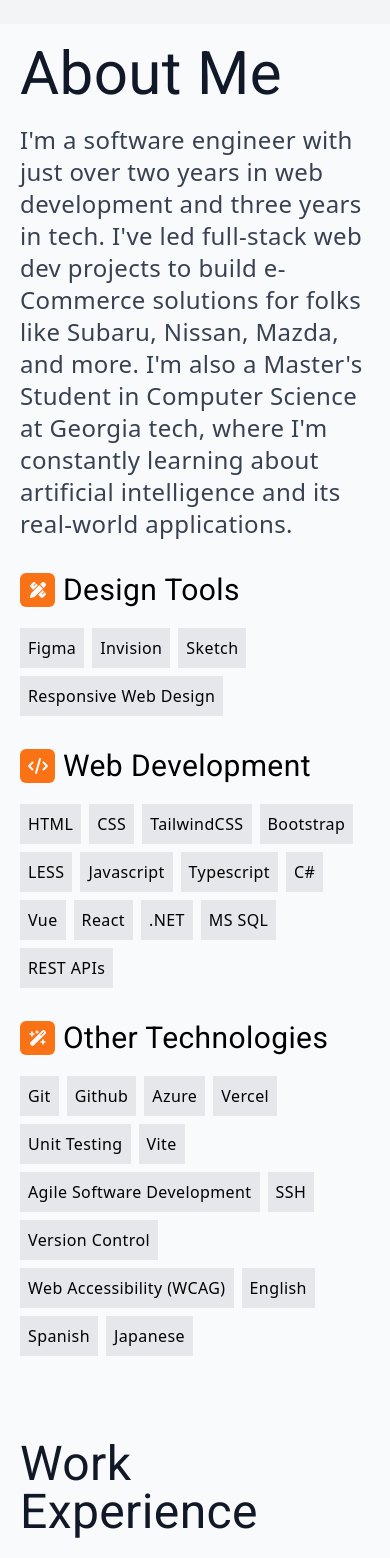
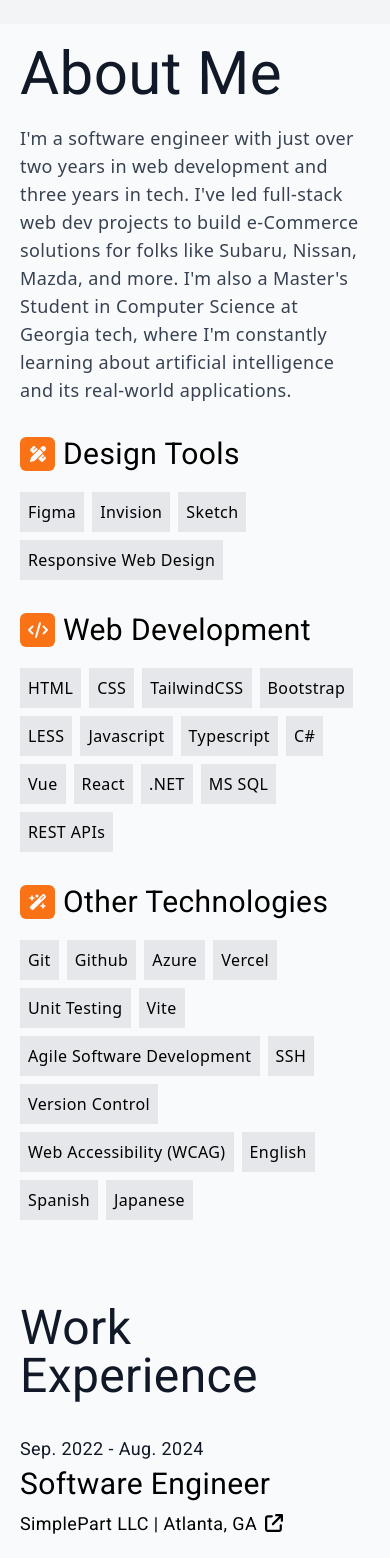
Before and after one commit to ShultzWilliam/Portfolio, a React (Vite) app: page / in a window 390 px wide. Shown: the part 820-2378 px from the top of the page. Built offline with nearby package versions, Linux system fonts and the light colour scheme; the HTML template or start-up script is replaced by a standard one.

Commit message:
updated text sizes for mobile users

```diff
--- a/src/AboutMe.tsx
+++ b/src/AboutMe.tsx
@@ -39,10 +39,10 @@
 
 const Job: React.FC<JobProps> = ({ date, jobTitle, companyName, companyLink, description, tools }) => (
   <div className="job flex flex-col  w-full text-2xl pt-5 pb-5">
-    <div className="left-side font-roboto text-gray-900 text-md leading-none">{date}</div>
+    <div className="left-side font-roboto text-gray-900 text-lg md:text-2xl leading-none">{date}</div>
     <div className="right-side">
-      <p className="job-title font-roboto text-3xl leading-loose">{jobTitle}</p>
-      <p className="company-name hover:text-orange-500 transition-all w-fit">
+      <p className="job-title font-roboto my-2 text-3xl">{jobTitle}</p>
+      <p className="company-name hover:text-orange-500 transition-all text-lg md:text-2xl w-fit">
         <a href={companyLink} target="_blank" rel="noopener noreferrer">
           {companyName}
         </a>
@@ -66,7 +66,7 @@
           <h2 className="about-me-header text-gray-900 font-roboto text-6xl text-start">
             About Me
           </h2>
-          <div className="about-me-description text-gray-700  mt-5 text-2xl">
+          <div className="about-me-description text-gray-700  mt-5 text-lg md:text-2xl">
           I'm a software engineer with just over two years in web development and three years in tech. I've led full-stack web dev projects to build e-Commerce solutions for folks like Subaru, Nissan, Mazda, and more. I'm also a Master's Student in Computer Science at Georgia tech, where I'm constantly learning about artificial intelligence and its real-world applications.
           </div>
         </div>
```
